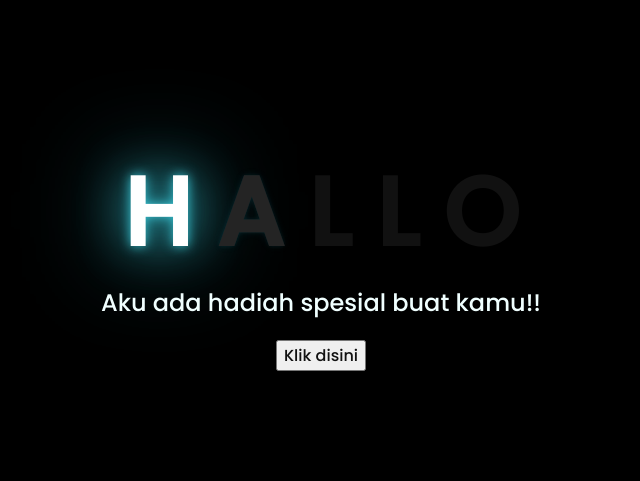
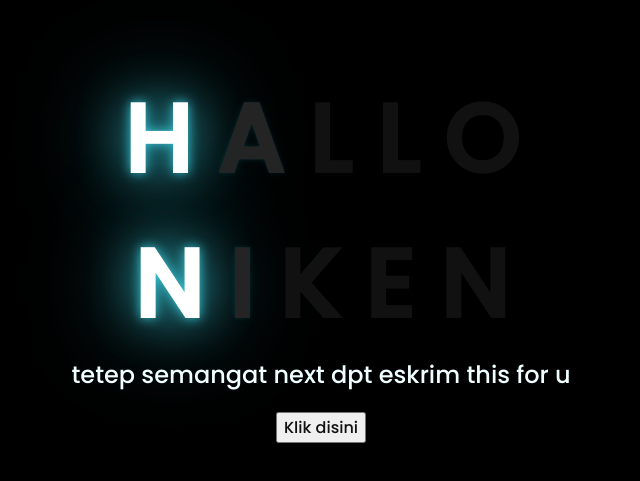
Before and after one commit to raditya12/for, a plain HTML site: page index.html in a window 1280 px wide. Shown: the part 153-634 px from the top of the page, without its empty margins (327-967 px from the left). Drawn offline with Linux system fonts and the light colour scheme.

Commit message:
Update index.html

```diff
--- a/index.html
+++ b/index.html
@@ -17,8 +17,15 @@
         <span>L</span>
         <span>O</span>
     </div>
+    <div class="greetings">
+        <span>N</span>
+        <span>I</span>
+        <span>K</span>
+        <span>E</span>
+        <span>N</span>
+    </div>
     <div class="description">
-        <span>Aku ada hadiah spesial buat kamu!!</span>
+        <span>tetep semangat next dpt eskrim this for u</span>
     </div>
     <div class="button">
         <button>
```
